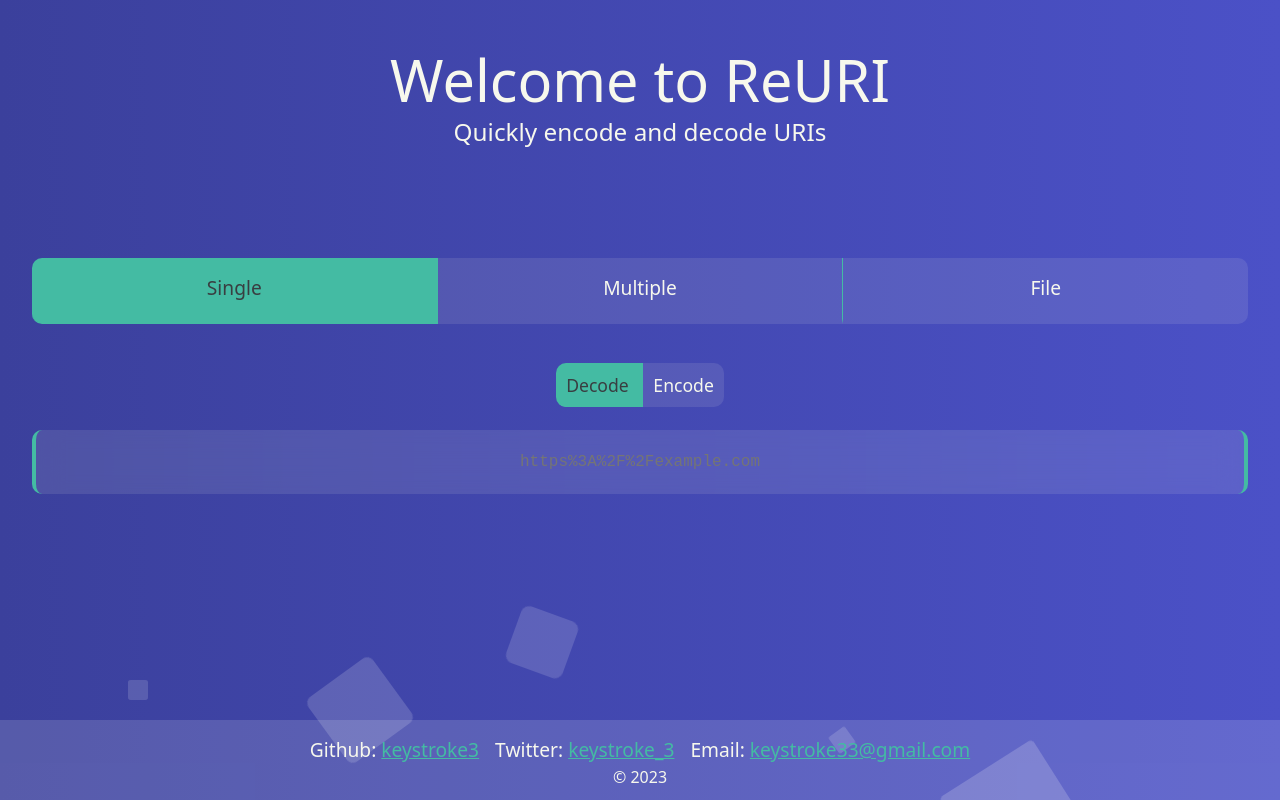
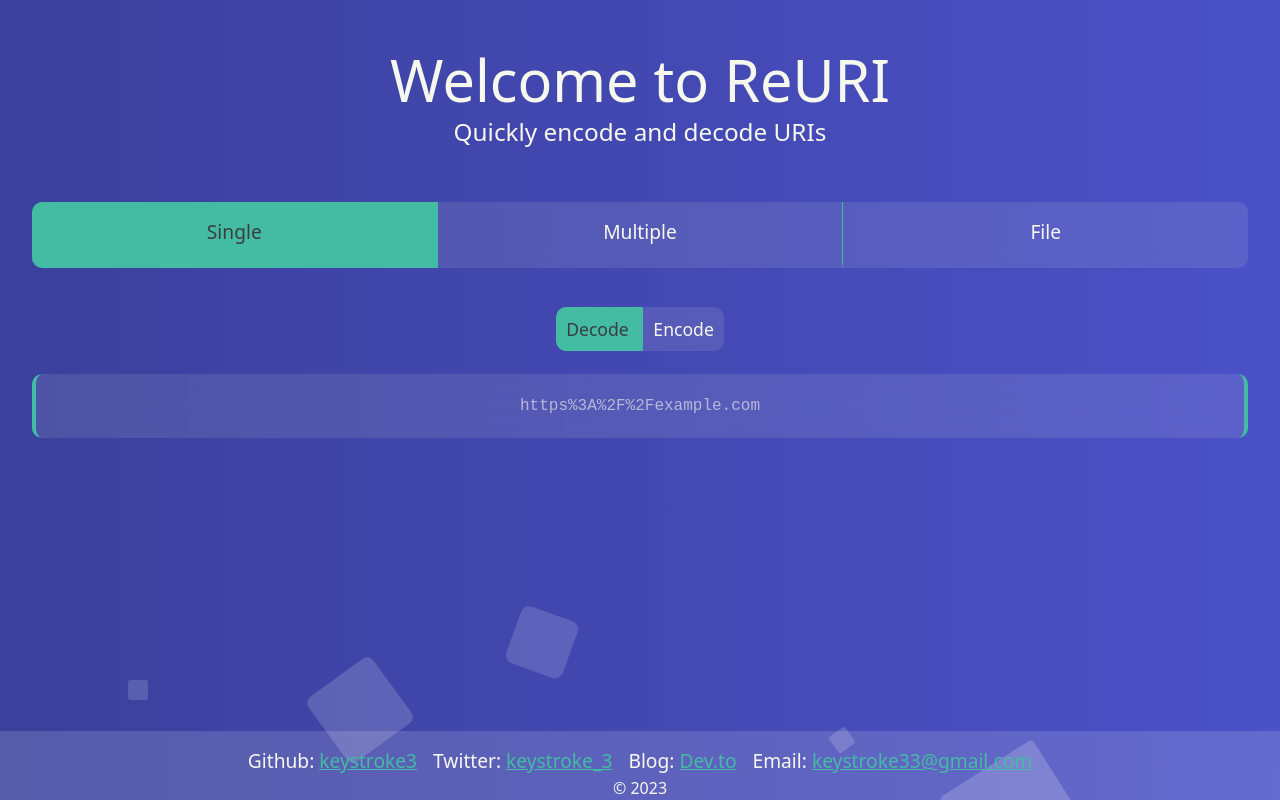
Before and after one commit to keystroke3/ReURI, a Vue app: page / in a window 1280 px wide. Built offline with nearby package versions, Linux system fonts and the light colour scheme.

Commit message:
Add fix to place footer at the bottom

```diff
--- a/src/App.vue
+++ b/src/App.vue
@@ -73,6 +73,10 @@ watch(activeTab, (from, to) => {
         <li>
           Twitter:
           <a href="http://twitter.com/keystroke_3" target="_blank" rel="noopener noreferrer">keystroke_3</a>
+        </li>
+        <li>
+          Blog:
+          <a href="http://dev.to/keystroke3" target="_blank" rel="noopener noreferrer">Dev.to</a>
         </li>
         <li>
           Email:
@@ -194,27 +198,26 @@ SOURCE: https://codepen.io/mohaiman/pen/MQqMyo
 
 
 .main {
-  height: 100vh;
-  position: relative;
+  min-width: 100%;
+  display: flex;
+  flex-direction: column;
+  min-height: 100vh;
 }
 
 .content {
   text-align: center;
   width: min(95vw, 90rem);
-  margin: 0 auto;
+  margin: auto;
+  margin-top: 0;
   height: 100%;
 }
 
 footer {
-  height: 5rem;
-  flex-shrink: 0;
   background-color: #ffffff24;
-  padding: 1rem;
   align-items: center;
   text-align: center;
-  position: absolute;
-  bottom: 0;
-  width: 100%;
+  padding-top: 1rem;
+  transition: all 3s ease-in-out;
 
 
   ul {
@@ -292,7 +295,7 @@ h1 {
 h2 {
   font-size: clamp(1.3rem, 1.9vw, 2.1rem);
   line-height: 1.1;
-  margin-bottom: 7rem;
+  margin-bottom: clamp(3.5rem, 6vh, 7rem);
 }
 
 label {
--- a/src/style.css
+++ b/src/style.css
@@ -7,7 +7,6 @@
 	--color-red: hsl(8, 80%, 56%);
 	--color-yellow: hsl(61, 80%, 56%);
 	--color-text: hsl(65, 43%, 95%);
-	/* --color-element-bg: hsl(203, 7%, 20%, 40%); */
 	--color-element-bg: hsl(65, 43%, 95%, 10%);
 
 	font-family: system-ui, Avenir, Helvetica, Arial, sans-serif;
@@ -16,7 +15,6 @@
 	color-scheme: light dark;
 	color: var(--color-fg);
 	background: linear-gradient(to left, #4b51c7, #3b409c);
-	background: -webkit-linear-gradient(to left, #4b51c7, #3b409c);
 	font-synthesis: none;
 	text-rendering: optimizeLegibility;
 	-webkit-font-smoothing: antialiased;
@@ -36,7 +34,12 @@
 	outline: transparent;
 	-webkit-tap-highlight-color: transparent;
 }
-
+::placeholder {
+	color: hsl(65, 43%, 95%, 60%);
+}
+html {
+	height: 100%;
+}
 body {
 	margin: 0;
 	min-height: 100vh;
```
